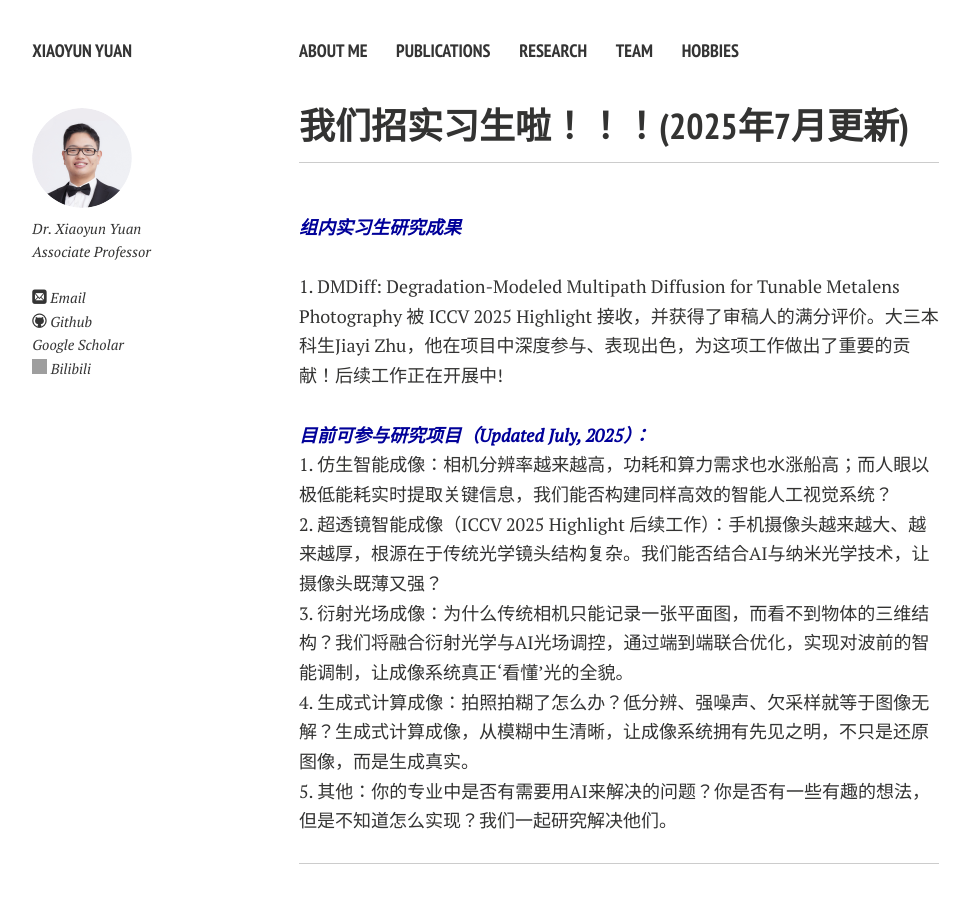
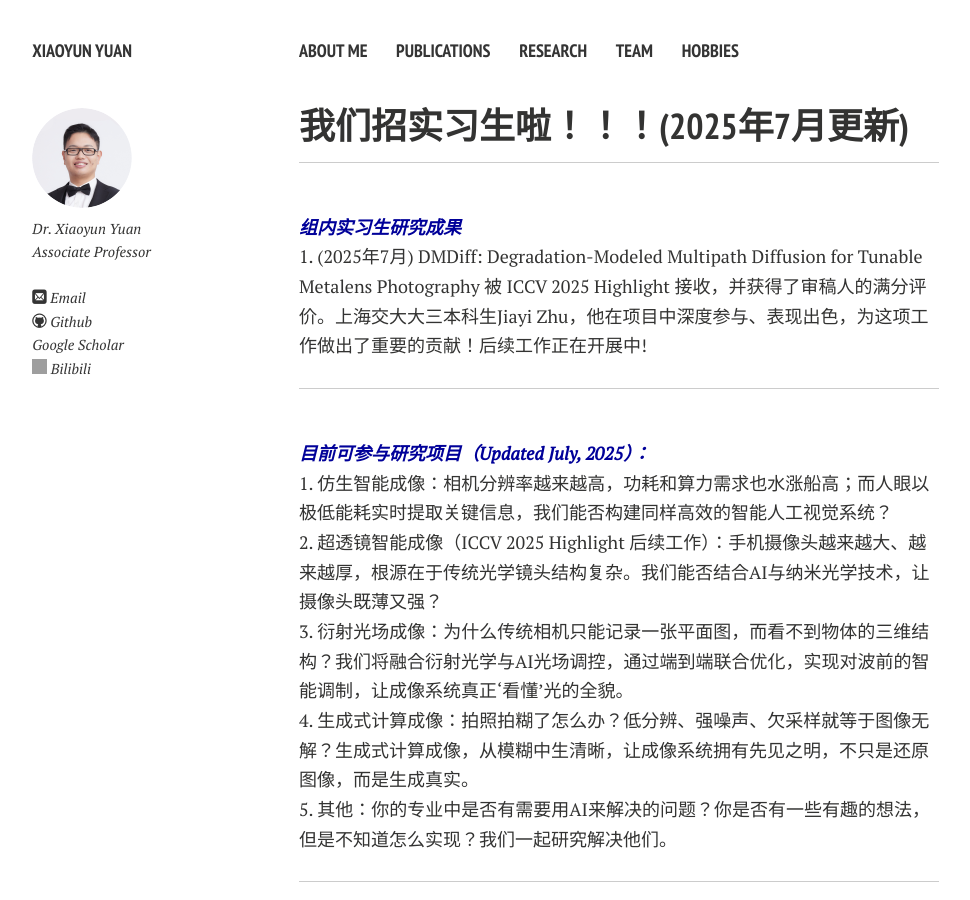
Before and after one commit to yuanxy92/yuanxy92.github.io, a Jekyll site: the page built from research/intern_Chinese.md, in a window 1280 px wide and 900 px high. Shown: the whole window, without its empty margins (21-991 px from the left). Built offline with Jekyll 4.4.1, drawn with Linux system fonts in a browser that asks for light colours; nearby versions of some CDN libraries; comment, search, counter and statistics services are not loaded; a style sheet for code colours, icons or effects is not loaded; grey boxes are pictures that could not be loaded.

Commit message:
Update intern_Chinese.md

```diff
--- a/research/intern_Chinese.md
+++ b/research/intern_Chinese.md
@@ -8,8 +8,9 @@ title: intern_Chinese
 
 ---
 <br> ***<font color="#000099">组内实习生研究成果</font>***
+<br>1. (2025年7月) DMDiff: Degradation-Modeled Multipath Diffusion for Tunable Metalens Photography 被 ICCV 2025 Highlight 接收，并获得了审稿人的满分评价。上海交大大三本科生Jiayi Zhu，他在项目中深度参与、表现出色，为这项工作做出了重要的贡献！后续工作正在开展中!
 
-<br>1. DMDiff: Degradation-Modeled Multipath Diffusion for Tunable Metalens Photography 被 ICCV 2025 Highlight 接收，并获得了审稿人的满分评价。大三本科生Jiayi Zhu，他在项目中深度参与、表现出色，为这项工作做出了重要的贡献！后续工作正在开展中!
+---
 
 <br> ***<font color="#000099">目前可参与研究项目（Updated July, 2025）：</font>***
 <br>1. 仿生智能成像：相机分辨率越来越高，功耗和算力需求也水涨船高；而人眼以极低能耗实时提取关键信息，我们能否构建同样高效的智能人工视觉系统？
```
